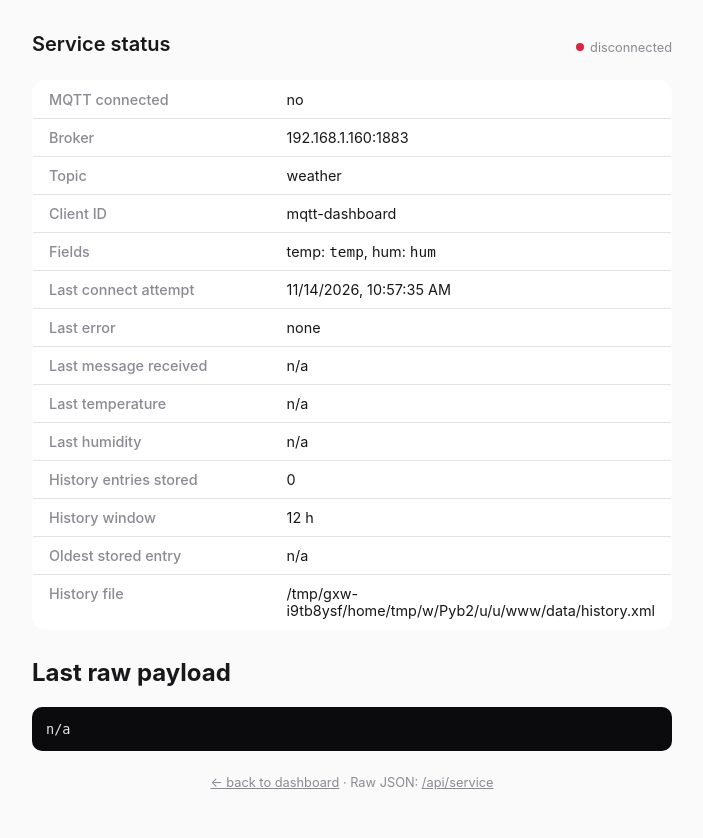
After one commit to BandiMeszaros/mqtt-reader, a Flask app: page /service in a window 1280 px wide. The commit adds this page. Shown: the whole page, without its empty margins (288-991 px from the left). Run offline with Flask 3, Linux system fonts and the light colour scheme.

Commit message:
Refactor MQTT dashboard to support weather data, enhance UI, and add service status page

```diff
--- a/main.py
+++ b/main.py
@@ -4,8 +4,9 @@ import logging
 import os
 import threading
 import time
+import xml.etree.ElementTree as ET
 from collections import deque
-from datetime import datetime, timezone
+from datetime import datetime, timedelta, timezone
 
 import paho.mqtt.client as mqtt
 from flask import Flask, Response, abort, jsonify, render_template, request
@@ -24,15 +25,27 @@ MQTT_HOST = os.environ.get("MQTT_HOST", "192.168.1.160")
 MQTT_PORT = int(os.environ.get("MQTT_PORT", "1883"))
 MQTT_USER = os.environ.get("MQTT_USER") or None
 MQTT_PASS = os.environ.get("MQTT_PASSWORD") or None
-MQTT_TOPIC = os.environ.get("MQTT_TOPIC", "#")
+MQTT_TOPIC = os.environ.get("MQTT_TOPIC", "weather")
 MQTT_QOS = int(os.environ.get("MQTT_QOS", "0"))
 MQTT_CLIENT_ID = os.environ.get("MQTT_CLIENT_ID", "mqtt-dashboard")
 MQTT_TLS = os.environ.get("MQTT_TLS", "false").lower() in ("1", "true", "yes")
 MQTT_KEEPALIVE = int(os.environ.get("MQTT_KEEPALIVE", "60"))
 
+# JSON field names inside the payload published on MQTT_TOPIC,
+# e.g. {"temp": 16.21, "hum": 40.75}
+TEMP_FIELD = os.environ.get("MQTT_TEMP_FIELD", "temp")
+HUMIDITY_FIELD = os.environ.get("MQTT_HUMIDITY_FIELD", "hum")
+
+# Temperature thresholds (Celsius) used to color the reading on the page.
+TEMP_COLD_BELOW = float(os.environ.get("TEMP_COLD_BELOW", "7"))
+TEMP_HOT_ABOVE = float(os.environ.get("TEMP_HOT_ABOVE", "27"))
+
 HTTP_PORT = int(os.environ.get("HTTP_PORT", "8080"))
-HISTORY_SIZE = int(os.environ.get("HISTORY_SIZE", "50"))
-REFRESH_SECONDS = int(os.environ.get("REFRESH_SECONDS", "3"))
+HISTORY_HOURS = float(os.environ.get("HISTORY_HOURS", "12"))
+REFRESH_SECONDS = int(os.environ.get("REFRESH_SECONDS", "300"))
+
+DATA_DIR = os.environ.get("DATA_DIR", "data")
+DATA_FILE = os.environ.get("DATA_FILE", os.path.join(DATA_DIR, "history.xml"))
 
 TRUST_PROXY = os.environ.get("TRUST_PROXY", "false").lower() in ("1", "true", "yes")
 
@@ -54,48 +67,161 @@ else:
 
 ALLOWED_NETWORK_OBJS = [ipaddress.ip_network(n, strict=False) for n in ALLOWED_NETWORKS]
 
-TOPICS = [t.strip() for t in MQTT_TOPIC.split(",") if t.strip()]
-
 # --------------------------------------------------------------------------
 # In-memory data store
 # --------------------------------------------------------------------------
 
 _lock = threading.Lock()
-_latest = {}  # topic -> {"value": ..., "raw": str, "timestamp": iso str}
-_history = {}  # topic -> deque of the above dicts
-_status = {"connected": False, "last_connect_attempt": None, "last_error": None}
+_latest = None  # {"temp": float, "hum": int, "timestamp": iso str, "raw": str}
+_history = deque()  # deque of {"timestamp": iso str, "temp": float, "hum": int}
+_status = {
+    "connected": False,
+    "last_connect_attempt": None,
+    "last_error": None,
+    "last_message_time": None,
+}
+
+
+def _now():
+    return datetime.now(timezone.utc)
 
 
 def _now_iso():
-    return datetime.now(timezone.utc).isoformat()
+    return _now().isoformat()
 
 
-def _store_message(topic, raw_payload):
+def _parse_iso(ts):
+    try:
+        return datetime.fromisoformat(ts)
+    except (TypeError, ValueError):
+        return None
+
+
+# --------------------------------------------------------------------------
+# XML persistence for history (timestamp + rounded temp/hum, last 12h)
+# --------------------------------------------------------------------------
+
+
+def _prune_history_locked():
+    cutoff = _now() - timedelta(hours=HISTORY_HOURS)
+    while _history:
+        ts = _parse_iso(_history[0]["timestamp"])
+        if ts is None or ts < cutoff:
+            _history.popleft()
+        else:
+            break
+
+
+def _load_history():
+    if not os.path.exists(DATA_FILE):
+        return
+    try:
+        tree = ET.parse(DATA_FILE)
+        root = tree.getroot()
+        loaded = deque()
+        for reading in root.findall("reading"):
+            ts = reading.get("timestamp")
+            temp = reading.get("temp")
+            hum = reading.get("hum")
+            if ts is None or temp is None or hum is None:
+                continue
+            loaded.append({"timestamp": ts, "temp": float(temp), "hum": int(float(hum))})
+        with _lock:
+            _history.clear()
+            _history.extend(loaded)
+            _prune_history_locked()
+        log.info("Loaded %d history entries from %s", len(loaded), DATA_FILE)
+    except (ET.ParseError, OSError, ValueError) as exc:
+        log.error("Failed to load history file %s: %s", DATA_FILE, exc)
+
+
+def _save_history_locked():
+    os.makedirs(os.path.dirname(DATA_FILE) or ".", exist_ok=True)
+    root = ET.Element("history")
+    for entry in _history:
+        ET.SubElement(
+            root,
+            "reading",
+            {
+                "timestamp": entry["timestamp"],
+                "temp": f"{entry['temp']:.1f}",
+                "hum": str(entry["hum"]),
+            },
+        )
+    tree = ET.ElementTree(root)
+    tmp_path = DATA_FILE + ".tmp"
+    tree.write(tmp_path, encoding="utf-8", xml_declaration=True)
+    os.replace(tmp_path, DATA_FILE)
+
+
+def _store_reading(raw_payload):
     try:
         value = json.loads(raw_payload)
-    except (ValueError, TypeError):
-        value = raw_payload
+    except (ValueError, TypeError) as exc:
+        log.warning("Ignoring non-JSON payload on %s: %s (%s)", MQTT_TOPIC, raw_payload, exc)
+        return
 
-    entry = {"value": value, "raw": raw_payload, "timestamp": _now_iso()}
+    if not isinstance(value, dict) or TEMP_FIELD not in value or HUMIDITY_FIELD not in value:
+        log.warning(
+            "Ignoring payload missing '%s'/'%s' fields on %s: %s",
+            TEMP_FIELD, HUMIDITY_FIELD, MQTT_TOPIC, raw_payload,
+        )
+        return
+
+    try:
+        temp = round(float(value[TEMP_FIELD]), 1)
+        hum = round(float(value[HUMIDITY_FIELD]))
+    except (TypeError, ValueError) as exc:
+        log.warning("Ignoring payload with non-numeric values on %s: %s (%s)", MQTT_TOPIC, raw_payload, exc)
+        return
+
+    ts = _now_iso()
+    entry = {"timestamp": ts, "temp": temp, "hum": hum}
 
     with _lock:
-        _latest[topic] = entry
-        if topic not in _history:
-            _history[topic] = deque(maxlen=HISTORY_SIZE)
-        _history[topic].append(entry)
+        _latest_entry = {"temp": temp, "hum": hum, "timestamp": ts, "raw": raw_payload}
+        globals()["_latest"] = _latest_entry
+        _status["last_message_time"] = ts
+        _history.append(entry)
+        _prune_history_locked()
+        try:
+            _save_history_locked()
+        except OSError as exc:
+            log.error("Failed to persist history to %s: %s", DATA_FILE, exc)
 
 
 def snapshot():
     with _lock:
         return {
             "status": dict(_status),
-            "topics": {
-                topic: {
-                    "latest": _latest.get(topic),
-                    "history": list(_history.get(topic, [])),
-                }
-                for topic in _latest.keys()
+            "latest": dict(_latest) if _latest else None,
+            "history": list(_history),
+            "config": {
+                "temp_cold_below": TEMP_COLD_BELOW,
+                "temp_hot_above": TEMP_HOT_ABOVE,
+                "refresh_seconds": REFRESH_SECONDS,
+                "history_hours": HISTORY_HOURS,
             },
+        }
+
+
+def service_snapshot():
+    with _lock:
+        return {
+            "status": dict(_status),
+            "latest": dict(_latest) if _latest else None,
+            "history_count": len(_history),
+            "oldest_history_timestamp": _history[0]["timestamp"] if _history else None,
+            "broker": {
+                "host": MQTT_HOST,
+                "port": MQTT_PORT,
+                "tls": MQTT_TLS,
+                "topic": MQTT_TOPIC,
+                "client_id": MQTT_CLIENT_ID,
+            },
+            "fields": {"temp": TEMP_FIELD, "hum": HUMIDITY_FIELD},
+            "data_file": os.path.abspath(DATA_FILE),
+            "history_hours": HISTORY_HOURS,
         }
 
 
@@ -111,9 +237,8 @@ def on_connect(client, userdata, flags, rc):
 
     if rc == 0:
         log.info("Connected to MQTT broker %s:%s", MQTT_HOST, MQTT_PORT)
-        for topic in TOPICS:
-            client.subscribe(topic, qos=MQTT_QOS)
-            log.info("Subscribed to topic: %s", topic)
+        client.subscribe(MQTT_TOPIC, qos=MQTT_QOS)
+        log.info("Subscribed to topic: %s", MQTT_TOPIC)
     else:
         log.error("Failed to connect to MQTT broker, rc=%s", rc)
 
@@ -130,7 +255,7 @@ def on_message(client, userdata, msg):
     except Exception:
         payload = repr(msg.payload)
     log.debug("Message on %s: %s", msg.topic, payload)
-    _store_message(msg.topic, payload)
+    _store_reading(payload)
 
 
 def mqtt_worker():
@@ -203,9 +328,16 @@ def restrict_to_local_network():
 def index():
     return render_template(
         "index.html",
-        topics=TOPICS,
         refresh_seconds=REFRESH_SECONDS,
+        temp_cold_below=TEMP_COLD_BELOW,
+        temp_hot_above=TEMP_HOT_ABOVE,
+        history_hours=HISTORY_HOURS,
     )
+
+
+@app.route("/service")
+def service():
+    return render_template("service.html", refresh_seconds=REFRESH_SECONDS)
 
 
 @app.route("/api/data")
@@ -213,10 +345,17 @@ def api_data():
     return jsonify(snapshot())
 
 
+@app.route("/api/service")
+def api_service():
+    return jsonify(service_snapshot())
+
+
 @app.route("/healthz")
 def healthz():
     return Response("ok", mimetype="text/plain")
 
+
+_load_history()
 
 if __name__ == "__main__":
     thread = threading.Thread(target=mqtt_worker, daemon=True)
--- /dev/null
+++ b/templates/service.html
@@ -0,0 +1,143 @@
+<!DOCTYPE html>
+<html lang="en">
+<head>
+<meta charset="UTF-8" />
+<meta name="viewport" content="width=device-width, initial-scale=1" />
+<title>Service status</title>
+<style>
+  :root {
+    --bg: #fafafa;
+    --card: #ffffff;
+    --border: #e4e4e7;
+    --text: #18181b;
+    --muted: #8a8a92;
+  }
+  * { box-sizing: border-box; }
+  body {
+    margin: 0;
+    font-family: -apple-system, BlinkMacSystemFont, "Segoe UI", Roboto, sans-serif;
+    background: var(--bg);
+    color: var(--text);
+    padding: 32px 20px 48px;
+  }
+  .wrap { max-width: 640px; margin: 0 auto; }
+  header {
+    display: flex;
+    align-items: baseline;
+    justify-content: space-between;
+    margin-bottom: 24px;
+  }
+  h1 { margin: 0; font-size: 1.25rem; font-weight: 600; }
+  a { color: var(--muted); }
+  .status {
+    display: inline-flex;
+    align-items: center;
+    gap: 6px;
+    font-size: 0.8rem;
+    color: var(--muted);
+  }
+  .dot { width: 8px; height: 8px; border-radius: 50%; background: #d7263d; }
+  .dot.connected { background: #1a7f37; }
+
+  table {
+    width: 100%;
+    border-collapse: collapse;
+    background: var(--card);
+    border: 1px solid var(--border);
+    border-radius: 14px;
+    overflow: hidden;
+    margin-bottom: 20px;
+  }
+  table + h2 { margin-top: 28px; }
+  th, td {
+    text-align: left;
+    padding: 10px 16px;
+    border-bottom: 1px solid var(--border);
+    font-size: 0.9rem;
+    vertical-align: top;
+  }
+  tr:last-child th, tr:last-child td { border-bottom: none; }
+  th { color: var(--muted); font-weight: 500; width: 45%; }
+  pre {
+    background: #0b0b0d;
+    color: #e4e4e7;
+    border-radius: 10px;
+    padding: 14px;
+    font-size: 0.85rem;
+    overflow: auto;
+    white-space: pre-wrap;
+    word-break: break-word;
+  }
+  footer { margin-top: 24px; color: var(--muted); font-size: 0.8rem; text-align: center; }
+</style>
+</head>
+<body>
+<div class="wrap">
+  <header>
+    <h1>Service status</h1>
+    <span class="status"><span class="dot" id="status-dot"></span><span id="status-text">checking&hellip;</span></span>
+  </header>
+
+  <table id="status-table">
+    <tbody></tbody>
+  </table>
+
+  <h2>Last raw payload</h2>
+  <pre id="raw-payload">n/a</pre>
+
+  <footer>
+    <a href="/">&larr; back to dashboard</a> &middot; Raw JSON: <a href="/api/service">/api/service</a>
+  </footer>
+</div>
+
+<script>
+const REFRESH_MS = {{ refresh_seconds }} * 1000;
+
+function fmtTime(iso) {
+  if (!iso) return 'n/a';
+  try { return new Date(iso).toLocaleString(); } catch (e) { return iso; }
+}
+
+function row(label, value) {
+  return `<tr><th>${label}</th><td>${value}</td></tr>`;
+}
+
+async function refresh() {
+  try {
+    const res = await fetch('/api/service', { cache: 'no-store' });
+    const data = await res.json();
+
+    const dot = document.getElementById('status-dot');
+    const text = document.getElementById('status-text');
+    const connected = data.status && data.status.connected;
+    dot.classList.toggle('connected', !!connected);
+    text.textContent = connected ? 'connected' : 'disconnected';
+
+    const rows = [
+      row('MQTT connected', connected ? 'yes' : 'no'),
+      row('Broker', `${data.broker.host}:${data.broker.port}${data.broker.tls ? ' (TLS)' : ''}`),
+      row('Topic', data.broker.topic),
+      row('Client ID', data.broker.client_id),
+      row('Fields', `temp: <code>${data.fields.temp}</code>, hum: <code>${data.fields.hum}</code>`),
+      row('Last connect attempt', fmtTime(data.status.last_connect_attempt)),
+      row('Last error', data.status.last_error || 'none'),
+      row('Last message received', fmtTime(data.status.last_message_time)),
+      row('Last temperature', data.latest ? data.latest.temp.toFixed(1) + ' &deg;C' : 'n/a'),
+      row('Last humidity', data.latest ? Math.round(data.latest.hum) + ' %' : 'n/a'),
+      row('History entries stored', data.history_count),
+      row('History window', data.history_hours + ' h'),
+      row('Oldest stored entry', fmtTime(data.oldest_history_timestamp)),
+      row('History file', data.data_file),
+    ];
+    document.querySelector('#status-table tbody').innerHTML = rows.join('');
+    document.getElementById('raw-payload').textContent = data.latest ? data.latest.raw : 'n/a';
+  } catch (err) {
+    console.error('Failed to refresh service status', err);
+  }
+}
+
+refresh();
+setInterval(refresh, REFRESH_MS);
+</script>
+</body>
+</html>
```
Also changed, not shown: docker-compose.yml (+7 -0 lines), templates/index.html (+201 -78 lines), README.md, 2 other files.
